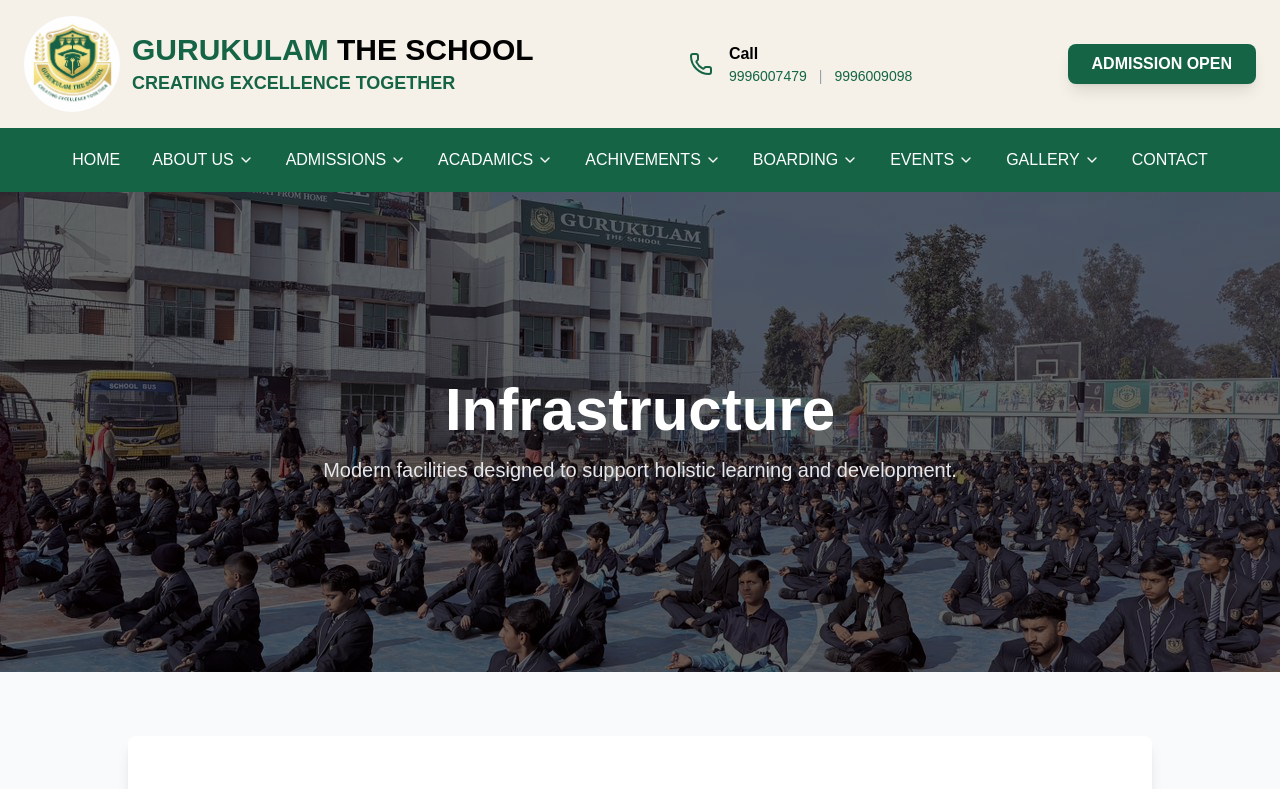
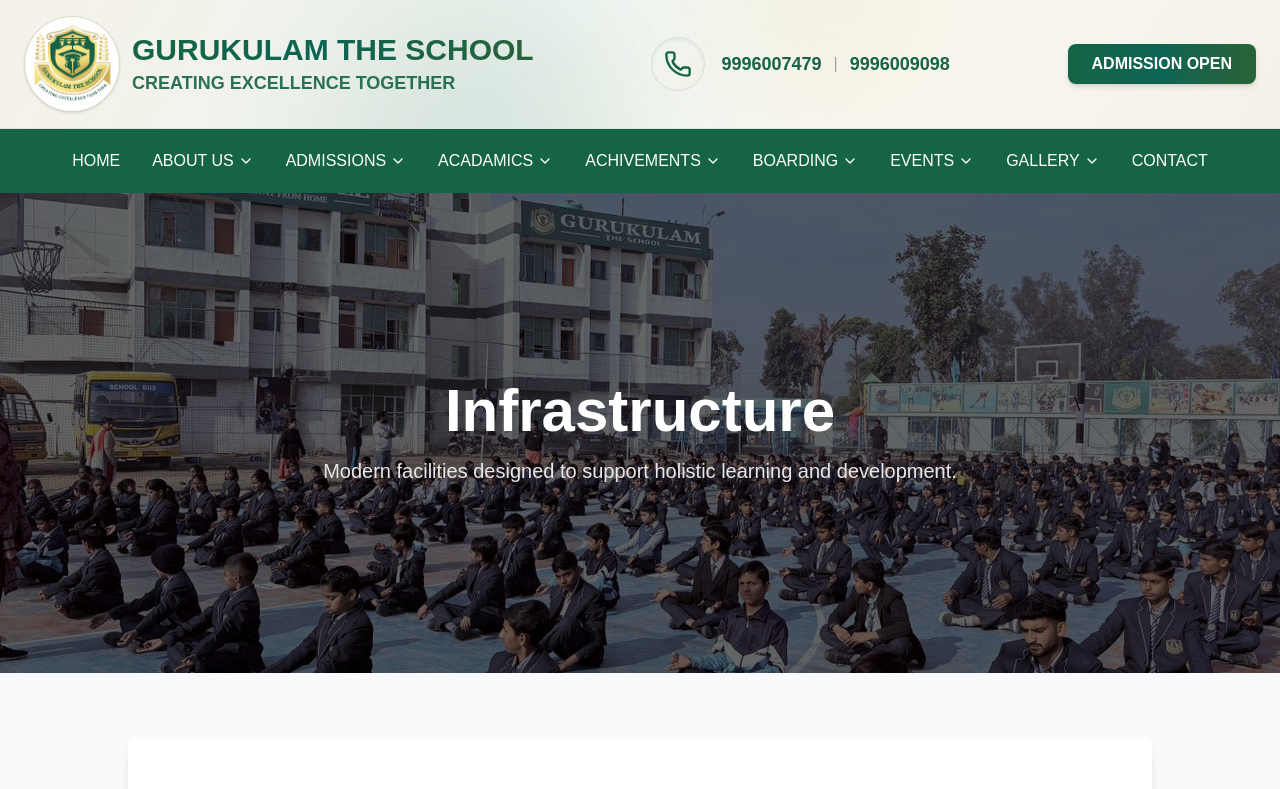
Before and after one commit to planbanalo-cmd/gurukulam-school, a Next.js app in the folder Frontend/: page /Infrastructure in a window 1280 px wide. Shown: the top 789 px of the page. Built offline with nearby package versions, Linux system fonts and the light colour scheme.

Commit message:
about gurukulam

```diff
--- a/Frontend/app/History&Foundation/page.tsx
+++ b/Frontend/app/History&Foundation/page.tsx
@@ -6,22 +6,18 @@ import Lightbox from "yet-another-react-lightbox";
 import "yet-another-react-lightbox/styles.css";
 
 export default function AboutGurukulam() {
-
     const [open, setOpen] = useState(false);
     const [index, setIndex] = useState(0);
 
-    // Parallax effect
     const { scrollY } = useScroll();
     const y = useTransform(scrollY, [0, 300], [0, -50]);
-    // ✅ Always open page from top
+
     useEffect(() => {
         window.scrollTo(0, 0);
     }, []);
 
-
-
     return (
-        <div className="relative min-h-screen bg-gradient-to-br from-orange-50 via-white to-gray-100 px-4 py-12 overflow-hidden">
+        <div className="relative min-h-screen bg-gradient-to-br from-[#f7f6ef] via-white to-[#eef3ec] px-4 py-12 overflow-hidden">
 
             {/* 🌊 PARALLAX BACKGROUND */}
             <motion.div
@@ -33,28 +29,27 @@ export default function AboutGurukulam() {
 
                 {/* HEADER */}
                 <motion.div initial={{ opacity: 0, y: -40 }} animate={{ opacity: 1, y: 0 }} className="text-center mb-12">
-                    <h1 className="text-5xl font-extrabold bg-gradient-to-r from-orange-600 to-amber-500 bg-clip-text text-transparent">
+                    <h1 className="text-5xl font-extrabold bg-gradient-to-r from-[#156445] to-[#CFAF5C] bg-clip-text text-transparent">
                         About Gurukulam
                     </h1>
                 </motion.div>
+
+                {/* ABOUT SECTION */}
                 <section className="py-10 px-4 md:px-8 lg:px-16">
                     <div className="relative max-w-5xl mx-auto group">
 
-                        {/* 🔥 Glow Border */}
-                        <div className="absolute -inset-[2px] rounded-3xl bg-gradient-to-r from-orange-500 via-amber-400 to-orange-600 opacity-20 blur-xl group-hover:opacity-40 transition duration-500"></div>
+                        {/* Glow Border */}
+                        <div className="absolute -inset-[2px] rounded-3xl bg-gradient-to-r from-[#156445] via-[#CFAF5C] to-[#296236] opacity-20 blur-xl group-hover:opacity-40 transition duration-500"></div>
 
-                        {/* 🧊 Card */}
-                        <div className="relative bg-white/80 backdrop-blur-xl border border-orange-100 rounded-3xl p-8 md:p-12 shadow-xl hover:shadow-2xl transition-all duration-500">
+                        {/* Card */}
+                        <div className="relative bg-white/80 backdrop-blur-xl border border-[#e6e2c8] rounded-3xl p-8 md:p-12 shadow-xl hover:shadow-2xl transition-all duration-500">
 
-                            {/* ✨ Heading */}
-                            <h2 className="text-3xl md:text-4xl font-bold mb-6 bg-gradient-to-r from-orange-600 to-amber-500 bg-clip-text text-transparent animate-fadeUp">
+                            <h2 className="text-3xl md:text-4xl font-bold mb-6 bg-gradient-to-r from-[#156445] to-[#CFAF5C] bg-clip-text text-transparent">
                                 About Us
                             </h2>
 
-                            {/* ✨ Content with stagger animation */}
                             <div className="space-y-5">
-
-                                <p className="text-gray-700 text-lg leading-relaxed animate-fadeUp delay-100">
+                               <p className="text-gray-700 text-lg leading-relaxed animate-fadeUp delay-100">
                                     Gurukulam The School, Rewari, was established in 20 March, 2002 and carries a rich
                                     educational legacy of over 25 years in teaching excellence and student development.
                                     Rooted in the vision of going beyond conventional academics, the institution emphasizes
@@ -78,15 +73,12 @@ export default function AboutGurukulam() {
                                     At Gurukulam, our mission is to shape responsible individuals who are not only academically
                                     proficient but also morally grounded and socially aware.
                                 </p>
-
                             </div>
                         </div>
                     </div>
                 </section>
 
-
-
-                {/* 📊 ANIMATED STATS */}
+                {/* STATS */}
                 <motion.div className="grid md:grid-cols-4 gap-6 mb-14">
                     {[
                         ["1500+", "Students"],
@@ -94,19 +86,14 @@ export default function AboutGurukulam() {
                         ["20+", "Years"],
                         ["100%", "Results"],
                     ].map((item, i) => (
-                        <motion.div
-                            key={i}
-                            whileHover={{ scale: 1.08 }}
-                            className="relative group"
-                        >
-                            {/* Glow */}
+                        <motion.div key={i} whileHover={{ scale: 1.08 }} className="relative group">
+
                             <div className="absolute -inset-[2px] rounded-2xl overflow-hidden">
-                                <div className="w-full h-full animate-spin-slow bg-gradient-to-r from-orange-500 via-amber-400 to-orange-600 opacity-30 blur-md"></div>
+                                <div className="w-full h-full animate-spin-slow bg-gradient-to-r from-[#156445] via-[#CFAF5C] to-[#296236] opacity-30 blur-md"></div>
                             </div>
 
-                            {/* Card */}
-                            <div className="relative bg-white/80 backdrop-blur-lg rounded-2xl p-6 text-center shadow-xl border border-orange-100">
-                                <h3 className="text-3xl font-bold bg-gradient-to-r from-orange-600 to-amber-500 bg-clip-text text-transparent">
+                            <div className="relative bg-white/80 backdrop-blur-lg rounded-2xl p-6 text-center shadow-xl border border-[#e6e2c8]">
+                                <h3 className="text-3xl font-bold bg-gradient-to-r from-[#156445] to-[#E4CC6F] bg-clip-text text-transparent">
                                     {item[0]}
                                 </h3>
                                 <p className="text-gray-600 mt-1">{item[1]}</p>
@@ -114,46 +101,26 @@ export default function AboutGurukulam() {
                         </motion.div>
                     ))}
                 </motion.div>
-                {/* 🌟 WHY CHOOSE GURUKULAM */}
+
+                {/* WHY CHOOSE */}
                 <section className="py-20 px-4 md:px-8 lg:px-16">
                     <div className="max-w-6xl mx-auto">
 
                         {/* Heading */}
-                        <motion.div
-                            initial={{ opacity: 0, y: 40 }}
-                            whileInView={{ opacity: 1, y: 0 }}
-                            transition={{ duration: 0.6 }}
-                            className="text-center mb-14"
-                        >
-                            <h2 className="text-4xl md:text-5xl font-extrabold bg-gradient-to-r from-orange-600 to-amber-500 bg-clip-text text-transparent">
+                        <div className="text-center mb-14">
+                            <h2 className="text-4xl md:text-5xl font-extrabold bg-gradient-to-r from-[#156445] to-[#CFAF5C] bg-clip-text text-transparent">
                                 Why Choose Gurukulam?
                             </h2>
-                            <div className="mt-6 max-w-3xl mx-auto text-center space-y-4">
 
-                                <p className="text-gray-700 text-lg leading-relaxed">
-                                    At <span className="font-semibold text-orange-600">Gurukulam</span>, we believe education is not just about academics —
-                                    it’s about shaping <span className="font-medium text-gray-900">confident, responsible, and future-ready individuals</span>.
-                                </p>
+                            <div className="mt-6 max-w-3xl mx-auto space-y-4">
+                               <p className="text-gray-700 text-lg leading-relaxed"> At <span className="font-semibold text-green-600">Gurukulam</span>, we believe education is not just about academics — it’s about shaping <span className="font-medium text-gray-900">confident, responsible, and future-ready individuals</span>. </p> <p className="text-gray-600 text-lg leading-relaxed"> Our approach blends <span className="font-medium text-green-500"> traditional values</span> with <span className="font-medium text-green-500"> modern learning methods</span>, ensuring every student experiences holistic growth in a nurturing and inspiring environment. </p> <p className="text-gray-600 text-lg leading-relaxed"> We focus on building strong foundations, encouraging curiosity, and empowering students with the skills they need to thrive in an ever-evolving world. </p>
+                            </div>
+                        </div>
 
-                                <p className="text-gray-600 text-lg leading-relaxed">
-                                    Our approach blends
-                                    <span className="font-medium text-orange-500"> traditional values</span> with
-                                    <span className="font-medium text-orange-500"> modern learning methods</span>,
-                                    ensuring every student experiences holistic growth in a nurturing and inspiring environment.
-                                </p>
+                        {/* Cards */}
+                        <div className="grid md:grid-cols-2 lg:grid-cols-4 gap-6">
+                            {[
 
-                                <p className="text-gray-600 text-lg leading-relaxed">
-                                    We focus on building strong foundations, encouraging curiosity, and empowering students
-                                    with the skills they need to thrive in an ever-evolving world.
-                                </p>
-
-                            </div>
-                        </motion.div>
-
-                        {/* Cards Grid */}
-                        <div className="grid md:grid-cols-2 lg:grid-cols-4 gap-6">
-
-                            {[
                                 {
                                     title: "Holistic Development",
                                     desc: "We nurture intellectual, emotional, social, and physical growth of every child."
@@ -189,41 +156,25 @@ export default function AboutGurukulam() {
                             ].map((item, i) => (
                                 <motion.div
                                     key={i}
-                                    initial={{ opacity: 0, y: 40 }}
-                                    whileInView={{ opacity: 1, y: 0 }}
-                                    transition={{ delay: i * 0.1 }}
                                     whileHover={{ scale: 1.05 }}
                                     className="relative group"
                                 >
-                                    {/* Glow Border */}
-                                    <div className="absolute -inset-[2px] rounded-2xl bg-gradient-to-r from-orange-500 via-amber-400 to-orange-600 opacity-20 blur-lg group-hover:opacity-40 transition duration-500"></div>
+                                    <div className="absolute -inset-[2px] rounded-2xl bg-gradient-to-r from-[#156445] via-[#CFAF5C] to-[#296236] opacity-20 blur-lg group-hover:opacity-40 transition duration-500"></div>
 
-                                    {/* Card */}
-                                    <div className="relative bg-white/80 backdrop-blur-xl border border-orange-100 rounded-2xl p-6 shadow-lg hover:shadow-2xl transition duration-500 h-full">
-
-                                        <h3 className="text-xl font-semibold text-orange-600 mb-3">
+                                    <div className="relative bg-white/80 backdrop-blur-xl border border-[#e6e2c8] rounded-2xl p-6 shadow-lg hover:shadow-2xl transition duration-500 h-full">
+                                        <h3 className="text-xl font-semibold text-[#156445] mb-3">
                                             {item.title}
                                         </h3>
-
-                                        <p className="text-gray-600 text-sm leading-relaxed">
+                                        <p className="text-gray-600 text-sm">
                                             {item.desc}
                                         </p>
-
                                     </div>
                                 </motion.div>
                             ))}
+                        </div>
 
-                        </div>
                     </div>
                 </section>
-
-
-
-
-
-
-
-
             </div>
         </div>
     );
--- a/Frontend/components/Navbar.js
+++ b/Frontend/components/Navbar.js
@@ -3,6 +3,7 @@ import Image from "next/image";
 import { useState } from 'react';
 import { ChevronDown, ChevronRight, Mail, Phone, Menu, X } from 'lucide-react';
 import Link from "next/link";
+
 
 export default function Navbar() {
     const [mobileMenuOpen, setMobileMenuOpen] = useState(false);
@@ -16,68 +17,139 @@ export default function Navbar() {
 
 
     return (
+
         <>
+
             {/* Top Bar */}
-            <div className="sticky top-0 z-40" style={{ backgroundColor: '#F5F1E8' }}>
-                <div className="w-full flex flex-col gap-3 sm:gap-4 lg:flex-row items-center justify-between py-2 sm:py-3 lg:py-4 px-3 sm:px-4 lg:px-6">
-                    {/* Logo Section */}
+            <div className="sticky top-0 z-40 relative
+    bg-[linear-gradient(120deg,#F5F1E8_0%,#eef5f1_40%,#f9f7f2_70%,#F5F1E8_100%)]
+    backdrop-blur-md border-b border-[#7B9B68]/20 overflow-hidden">
+
+                {/* 🌟 Glow Background */}
+                <div className="absolute inset-0 pointer-events-none">
+                    <div className="absolute top-0 left-1/4 w-[300px] h-[300px]
+        bg-[#156445]/10 blur-3xl rounded-full"></div>
+
+                    <div className="absolute bottom-0 right-1/4 w-[250px] h-[250px]
+        bg-[#E4CC6F]/10 blur-3xl rounded-full"></div>
+                </div>
+
+                <div className="relative w-full flex flex-col gap-3 sm:gap-4 lg:flex-row items-center justify-between
+      py-2 sm:py-3 lg:py-4 px-3 sm:px-4 lg:px-6">
+
+                    {/* Logo + Title */}
                     <div className="flex items-center gap-2 sm:gap-3 w-full lg:w-auto justify-between lg:justify-start">
+
                         <div className="flex items-center gap-2 sm:gap-3">
-                            <div className="w-14 h-14 sm:w-16 sm:h-16 md:w-20 md:h-20 lg:w-24 lg:h-24 rounded-full overflow-hidden flex-shrink-0">
+
+                            {/* Logo */}
+                            <div className="w-14 h-14 sm:w-16 sm:h-16 md:w-20 md:h-20 lg:w-24 lg:h-24
+            rounded-full overflow-hidden border border-[#7B9B68]/30 shadow-sm">
                                 <img
                                     src="/images/Gurukulamlogo.jpeg"
                                     alt="Logo"
                                     className="w-full h-full object-cover"
                                 />
                             </div>
+
+                            {/* Title */}
                             <div className="flex flex-col">
-                                <h1 className="text-sm sm:text-base md:text-xl lg:text-3xl font-extrabold leading-tight">
-                                    <span style={{ color: '#156445' }}>GURUKULAM</span> <span className="hidden sm:inline text-black"> THE SCHOOL</span>
+                                <h1 className="text-sm sm:text-base md:text-xl lg:text-3xl font-extrabold leading-tight
+              bg-gradient-to-r from-[#156445] via-[#0D6453] to-[#296236]
+              bg-clip-text text-transparent">
+                                    GURUKULAM <span className="hidden sm:inline">THE SCHOOL</span>
                                 </h1>
-                                <p className="text-xs sm:text-sm md:text-base lg:text-lg font-semibold" style={{ color: '#156445' }}>
+
+                                <p className="text-xs sm:text-sm md:text-base lg:text-lg font-semibold text-[#156445]/90">
                                     CREATING EXCELLENCE TOGETHER
                                 </p>
                             </div>
                         </div>
 
-                        {/* Mobile Menu Toggle */}
+                        {/* Mobile Menu Button */}
                         <button
                             onClick={() => setMobileMenuOpen(!mobileMenuOpen)}
-                            className="lg:hidden p-2 rounded transition text-black"
-                            style={{ backgroundColor: '#E4CC6F' }}
+                            className="lg:hidden p-2 rounded-md bg-[#E4CC6F] hover:bg-[#CFAF5C] shadow transition"
                         >
-                            {mobileMenuOpen ? <X className="w-5 h-5 sm:w-6 sm:h-6 text-black" /> : <Menu className="w-5 h-5 sm:w-6 sm:h-6 text-black" />}
+                            {mobileMenuOpen ? (
+                                <X className="w-5 h-5 text-[#0D6453]" />
+                            ) : (
+                                <Menu className="w-5 h-5 text-[#0D6453]" />
+                            )}
                         </button>
                     </div>
 
-                    {/* Contact details - shown on all resolutions */}
-                    <div className="flex flex-col sm:flex-row items-start sm:items-center gap-3 sm:gap-4 xl:gap-6 text-xs xl:text-sm w-full lg:w-auto">
 
+                    {/* Contact */}
+                   {/* Contact */}
+<div className="flex items-center gap-3 sm:gap-4 w-full lg:w-auto">
 
-                        {/* Phone */}
-                        <div className="flex items-center gap-4">
-                            <Phone className="w-5 h-5 xl:w-6 xl:h-6 flex-shrink-0" style={{ color: '#156445' }} />
-                            <div className="min-w-0">
-                                <p className="text-black font-semibold text-sm xl:text-base">Call</p>
-                                <div className="flex gap-2 xl:gap-3 flex-wrap items-center">
-                                    <p className="font-medium text-xs xl:text-sm" style={{ color: '#156445' }}>9996007479</p>
-                                    <span className="text-gray-400">|</span>
-                                    <p className="font-medium text-xs xl:text-sm" style={{ color: '#156445' }}>9996009098</p>
+  {/* Icon */}
+  <div className="
+    p-2.5 sm:p-3 rounded-full
+    bg-[linear-gradient(135deg,#eef5f1,#f5f1e8)]
+    border border-[#7B9B68]/20
+    shadow-inner
+
+    animate-[callPulse_2s_infinite] sm:animate-none
+  ">
+    <Phone className="w-6 h-6 sm:w-7 sm:h-7 text-[#156445]" />
   </div>
-                            </div>
+
+  {/* Numbers */}
+  <div className="flex flex-col sm:flex-row sm:items-center gap-1 sm:gap-3">
+
+    <a
+      href="tel:9996007479"
+      className="text-[#156445] font-semibold text-sm sm:text-base md:text-lg hover:underline"
+    >
+      9996007479
+    </a>
+
+    <span className="hidden sm:inline text-gray-400">|</span>
+
+    <a
+      href="tel:9996009098"
+      className="text-[#156445] font-semibold text-sm sm:text-base md:text-lg hover:underline"
+    >
+      9996009098
+    </a>
+
   </div>
 </div>
 
-                    {/* Admission Button - Desktop */}
-                    <button className="hidden lg:block text-white px-4 lg:px-6 py-2 rounded-lg font-bold text-sm xl:text-base animate-pulse shadow-lg transition duration-300 flex-shrink-0" style={{ backgroundColor: '#156445' }}>
-                        ADMISSION OPEN
+                    {/* Desktop Button */}
+                    <button className="hidden lg:block relative overflow-hidden
+        bg-gradient-to-r from-[#156445] via-[#0D6453] to-[#296236]
+        text-white px-5 lg:px-6 py-2 rounded-lg
+        font-bold text-sm xl:text-base
+        shadow-md hover:shadow-lg
+        transition-all duration-300">
+
+                        <span className="relative z-10">ADMISSION OPEN</span>
+
+                        {/* Shine Effect */}
+                        <span className="absolute inset-0
+          bg-gradient-to-r from-transparent via-white/20 to-transparent
+          translate-x-[-100%] hover:translate-x-[100%]
+          transition duration-700"></span>
                     </button>
                 </div>
 
-                {/* Mobile Admission Button - shown only on sm/md below lg */}
-                <div className="lg:hidden px-3 sm:px-4 pb-3">
-                    <button className="w-full text-white px-4 py-2 rounded-lg font-bold text-xs sm:text-sm animate-pulse shadow-lg transition duration-300" style={{ backgroundColor: '#156445' }}>
-                        ADMISSION OPEN
+                {/* Mobile Button */}
+                <div className="lg:hidden px-3 sm:px-4 pb-3 relative">
+                    <button className="w-full relative overflow-hidden
+        bg-gradient-to-r from-[#156445] via-[#0D6453] to-[#296236]
+        text-white px-4 py-2 rounded-lg
+        font-bold text-sm
+        shadow-md transition-all duration-300">
+
+                        <span className="relative z-10">ADMISSION OPEN</span>
+
+                        <span className="absolute inset-0
+          bg-gradient-to-r from-transparent via-white/20 to-transparent
+          translate-x-[-100%] hover:translate-x-[100%]
+          transition duration-700"></span>
                     </button>
                 </div>
             </div>
```
Also changed, not shown: Frontend/app/globals.css (+14 -0 lines), Frontend/components/StudentAchievement.js (+41 -18 lines). Lines whose indentation alone changed are shown as unchanged.
